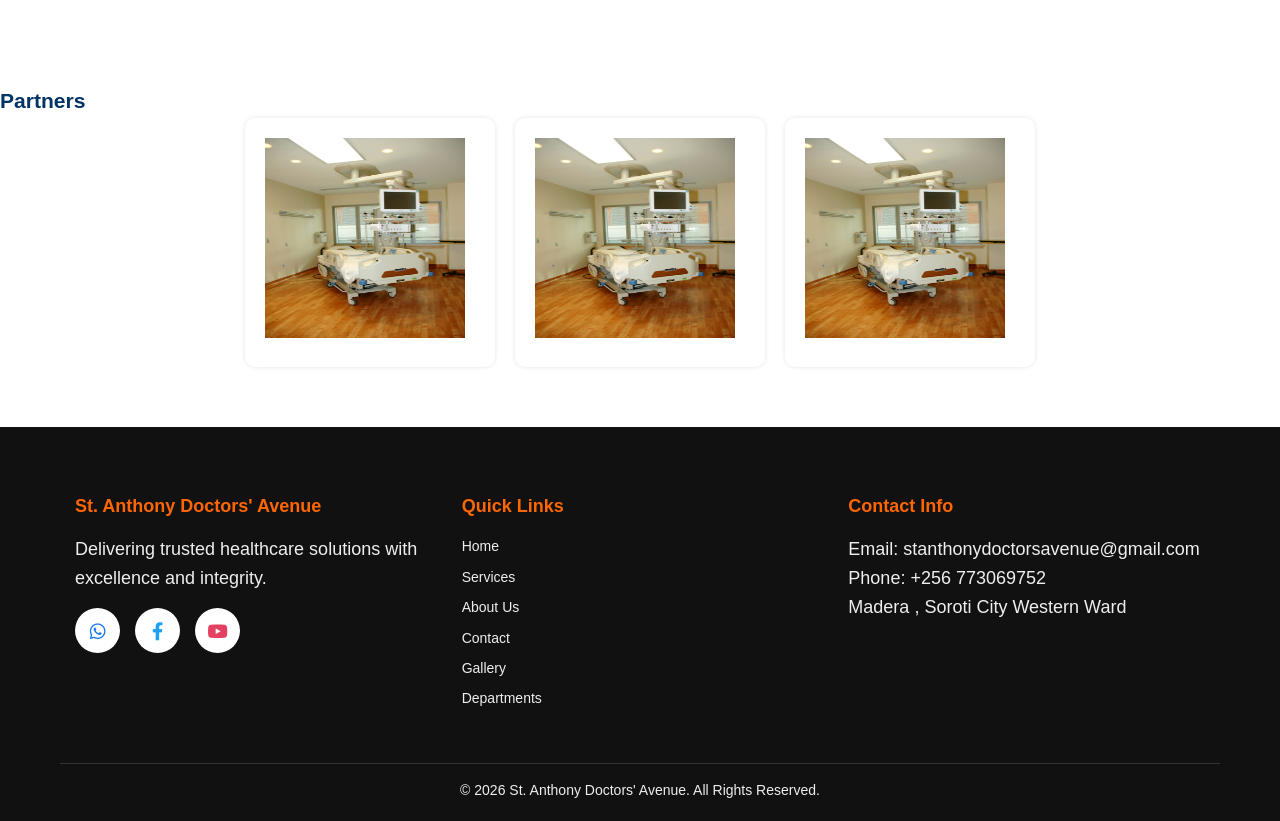
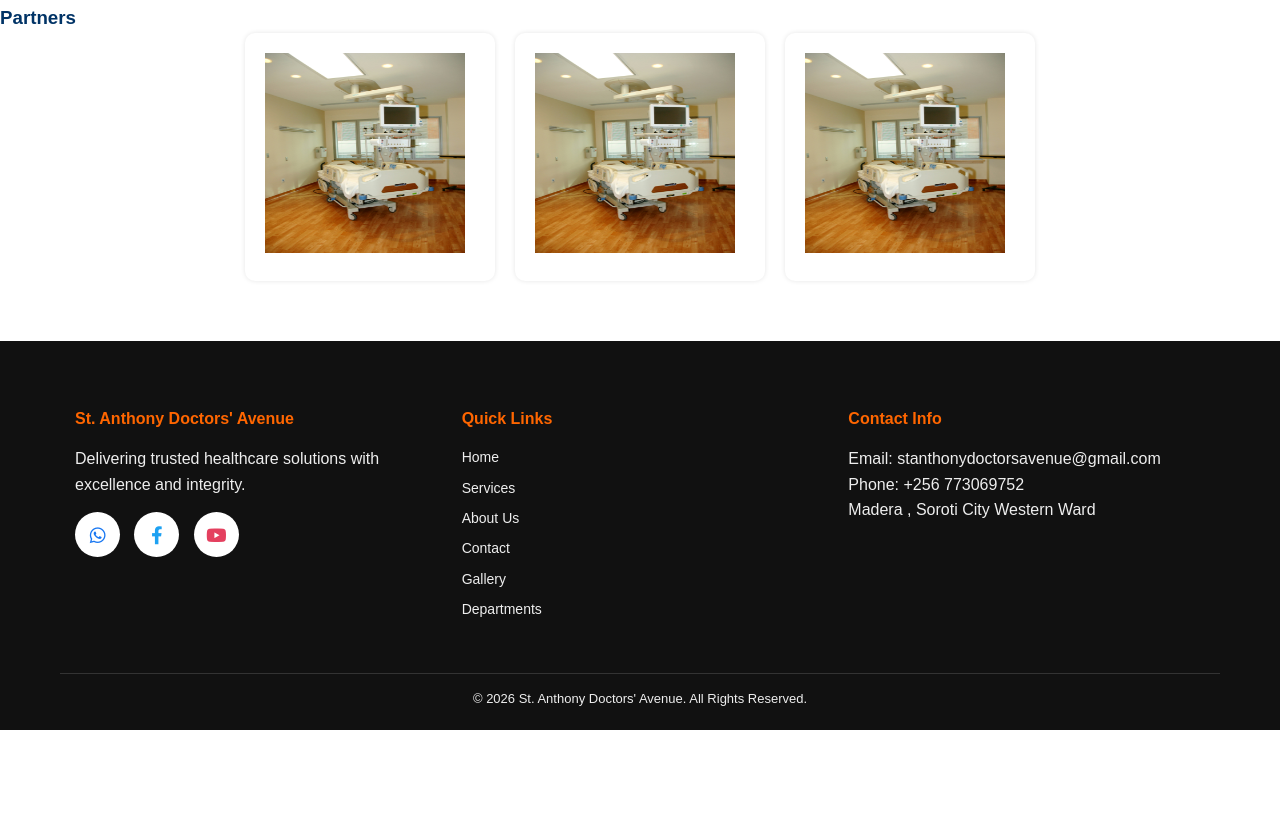
Before and after one commit to paulka320/new, a plain HTML site: page about.html in a window 1280 px wide. Shown: the part 1627-2448 px from the top of the page. After the commit the page ends 2357 px from the top, so only its background shows below. Drawn offline with Linux system fonts and the light colour scheme.

Commit message:
Update CSS styles for various components

```diff
--- a/style.css
+++ b/style.css
@@ -1,6 +1,6 @@
 /* Reset */
 * { margin:0; padding:0; box-sizing:border-box; }
-body { font-family: "Arial", "Helvetica", sans-serif; color:#111; line-height:1.6; background:#fff;padding-top: 10px;font-size:18px; }
+body { font-family: "Arial", "Helvetica", sans-serif; color:#111; line-height:1.6; background:#fff;padding-top: 10px;font-size:16px; }
 
 /* Header */
 header { background:#fff; border-bottom:1px solid #ddd; padding:10px 0;position:sticky; top:0; z-index:1000; }
@@ -110,7 +110,7 @@ footer {
             margin-top: 30px;
             border-top: 1px solid #333;
             padding-top: 15px;
-            font-size: 14px;
+            font-size: 13px;
         }
 
 
```
